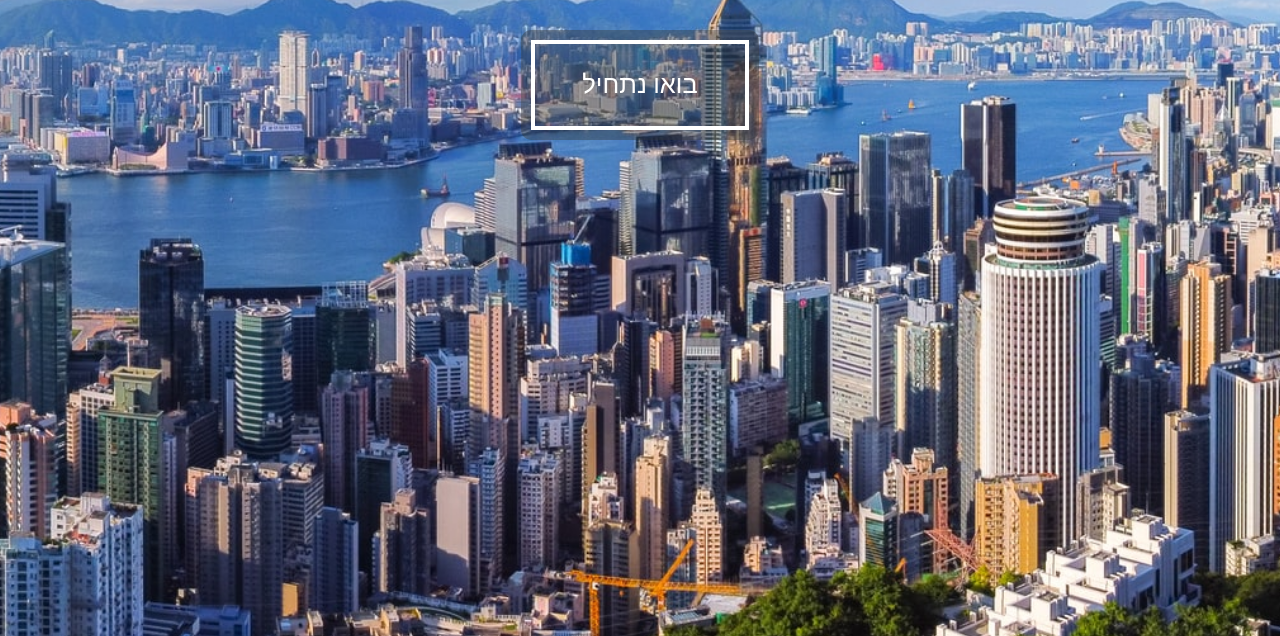
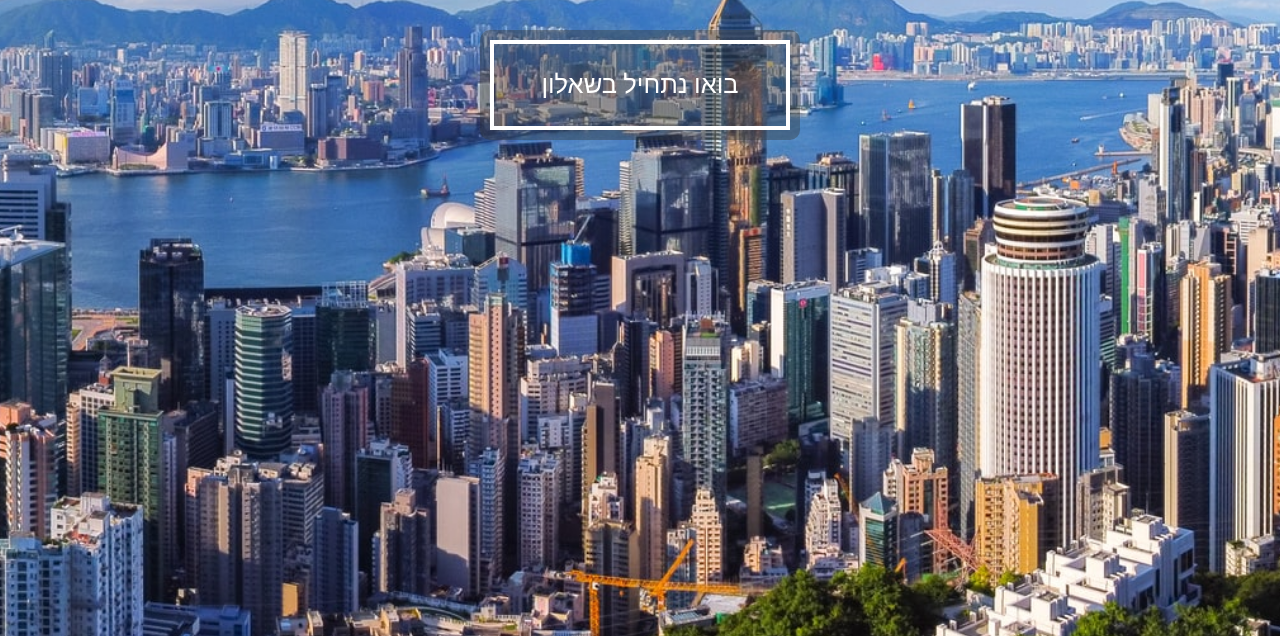
Before and after one commit to Carmi-Y/DigitalCitizenship, a plain HTML site: page index.html in a window 1280 px wide. Shown: the part 166-802 px from the top of the page. Drawn offline with Linux system fonts and the light colour scheme.

Commit message:
Changes to create the framework for questions

```diff
--- a/index.html
+++ b/index.html
@@ -27,7 +27,7 @@
       <p>בואו להגשים את החלום לאזרחות דיגיטלית</p>
     </div>
     <section class="questionnaire draw-meduim-background">
-      <button onclick="startQuestionnaire(this)" class="btn draw-border">בואו נתחיל</button>
+      <button onclick="startQuestionnaire(this)" class="btn draw-border"> בואו נתחיל בשאלון</button>
     </section>
   </main>
   <footer>
```
